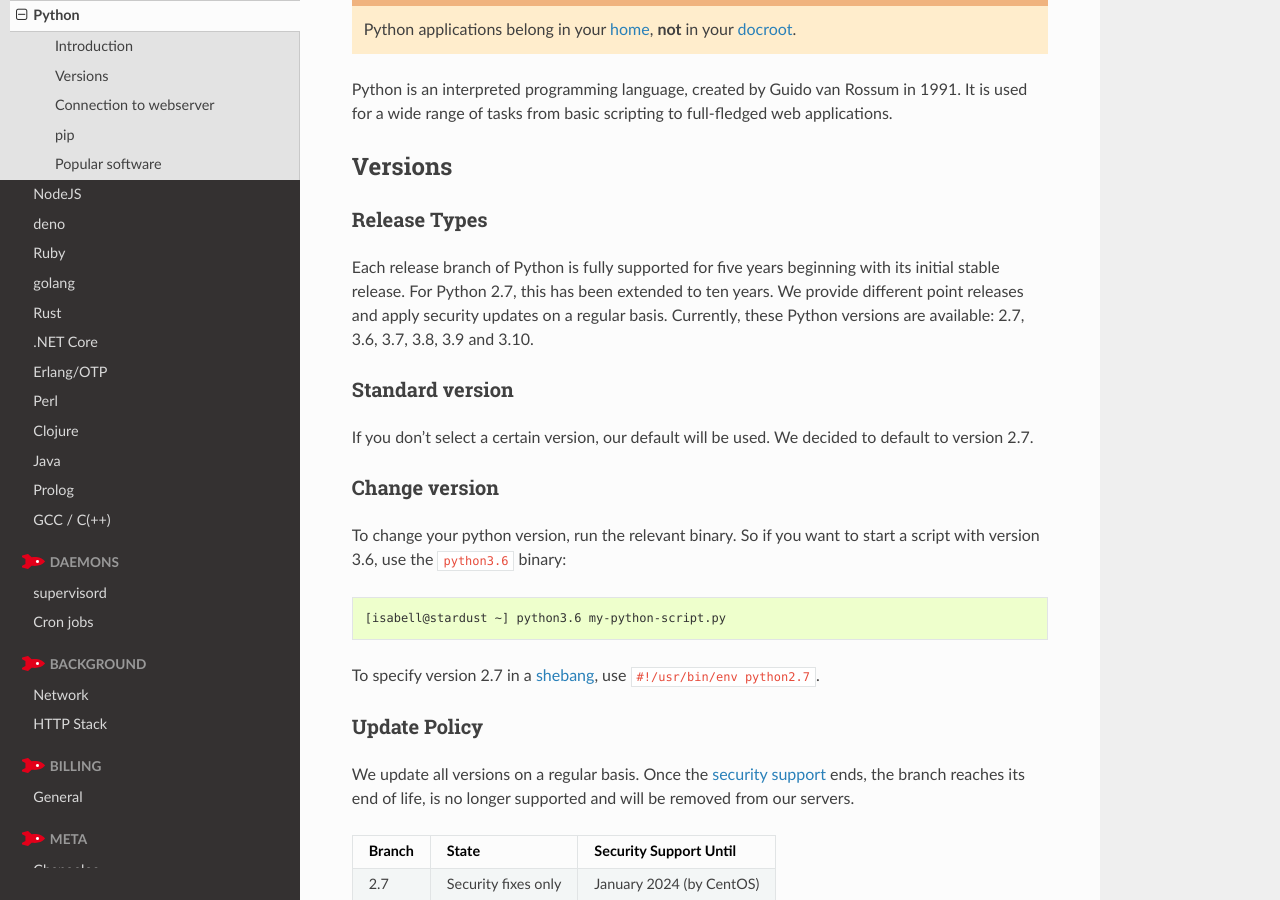
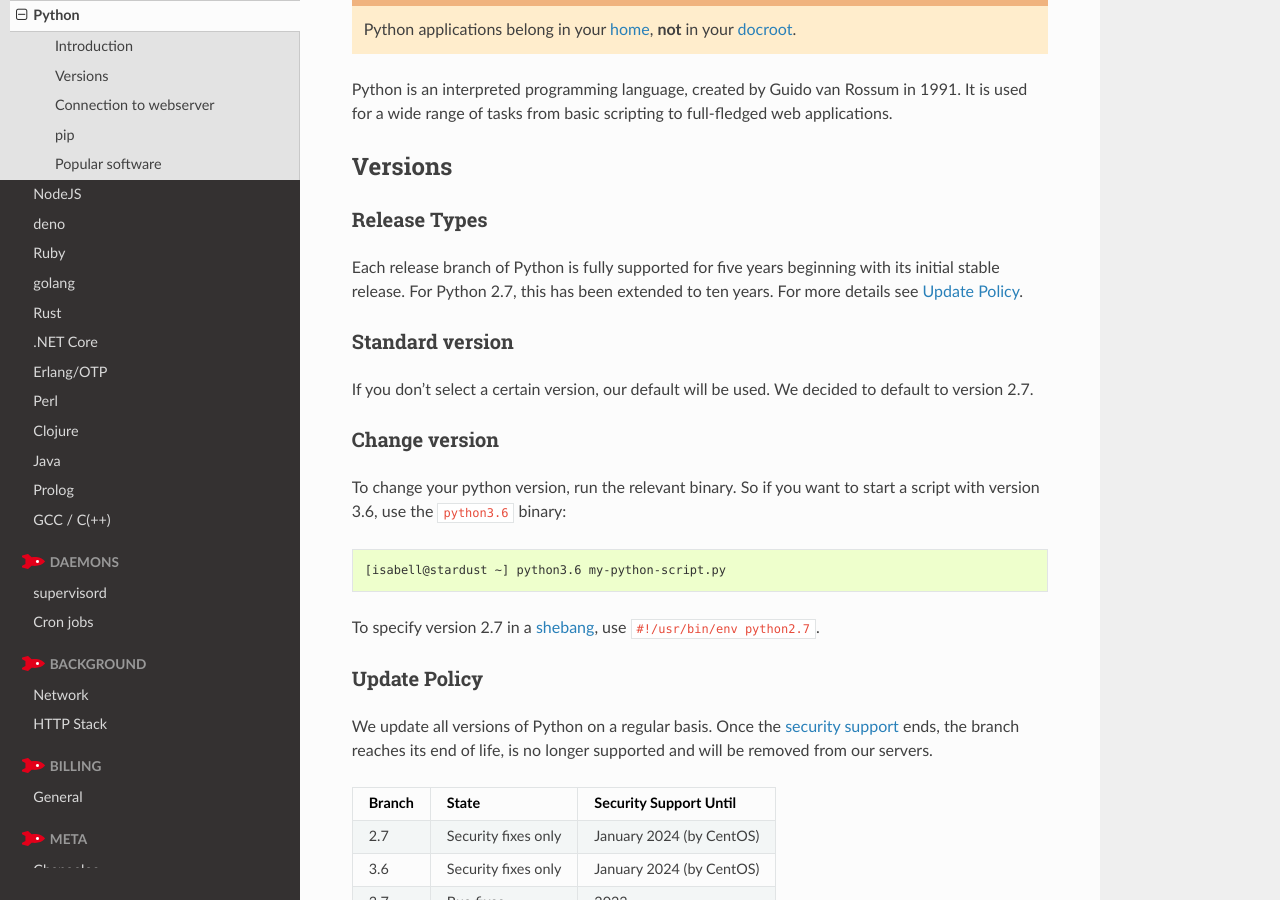
Before and after one commit to Uberspace/manual, a Sphinx documentation site: the page built from source/lang-python.rst, in a window 1280 px wide and 900 px high, scrolled down 460 px. Built offline with Sphinx 7.4.7 and the Read the Docs theme 2.0.0, drawn with Linux system fonts in a browser that asks for light colours.

Commit message:
remove redundancy of python versions

```diff
--- a/source/lang-python.rst
+++ b/source/lang-python.rst
@@ -21,7 +21,7 @@ Versions
 
 Release Types
 -------------
-Each release branch of Python is fully supported for five years beginning with its initial stable release. For Python 2.7, this has been extended to ten years. We provide different point releases and apply security updates on a regular basis. Currently, these Python versions are available: 2.7, 3.6, 3.7, 3.8, 3.9 and 3.10.
+Each release branch of Python is fully supported for five years beginning with its initial stable release. For Python 2.7, this has been extended to ten years. For more details see `Update Policy <https://manual.uberspace.de/lang-python/#update-policy>`_.
 
 Standard version
 ----------------
@@ -40,7 +40,7 @@ To specify version 2.7 in a `shebang <https://en.wikipedia.org/wiki/Shebang_(Uni
 Update Policy
 -------------
 
-We update all versions on a regular basis. Once the `security support <https://docs.python.org/devguide/index.html#branchstatus>`_ ends, the branch reaches its end of life, is no longer supported and will be removed from our servers.
+We update all versions of Python on a regular basis. Once the `security support <https://docs.python.org/devguide/index.html#branchstatus>`_ ends, the branch reaches its end of life, is no longer supported and will be removed from our servers.
 
 +--------+---------------------+-----------------------------+
 | Branch | State               | Security Support Until      |
```
